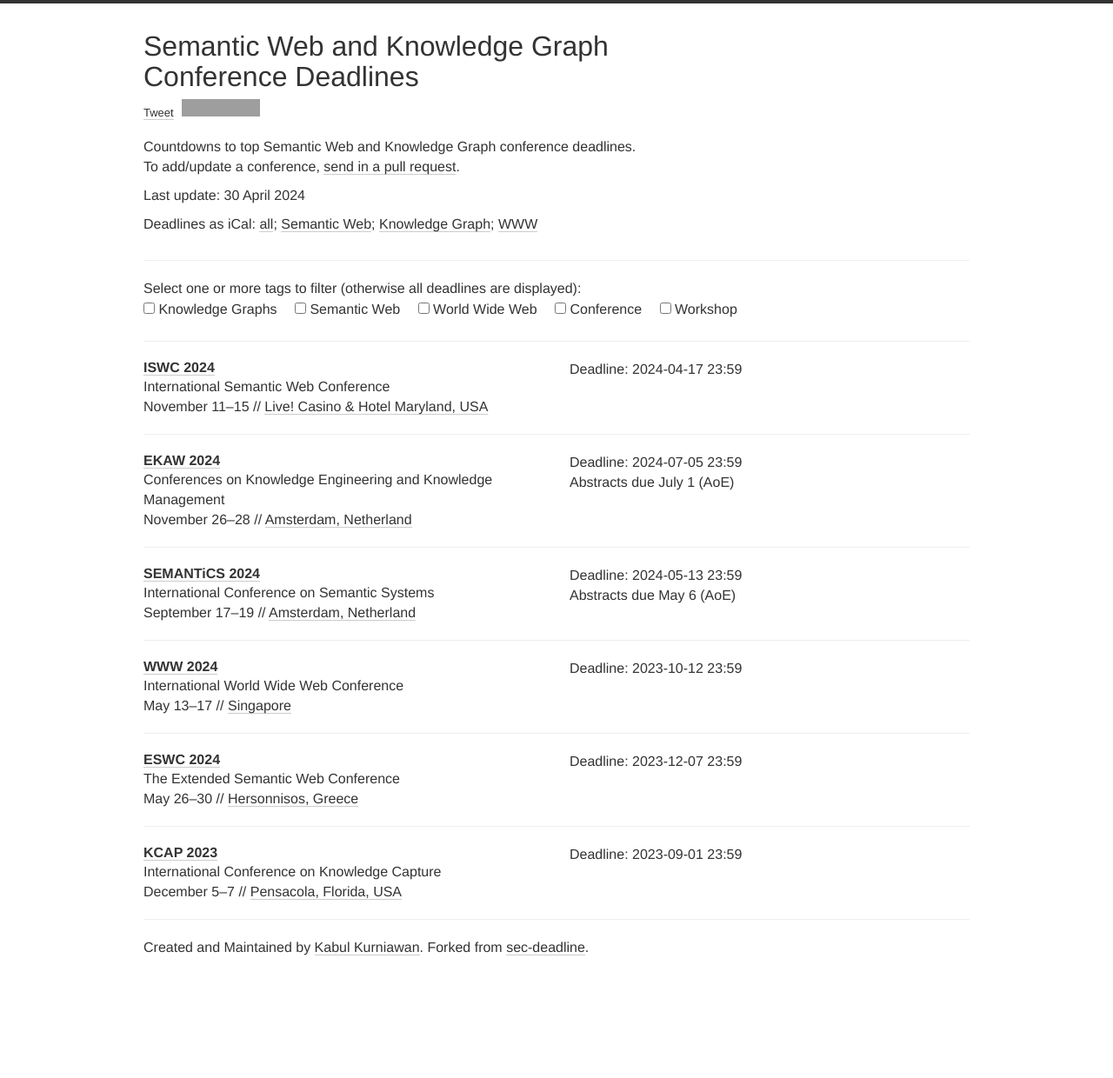
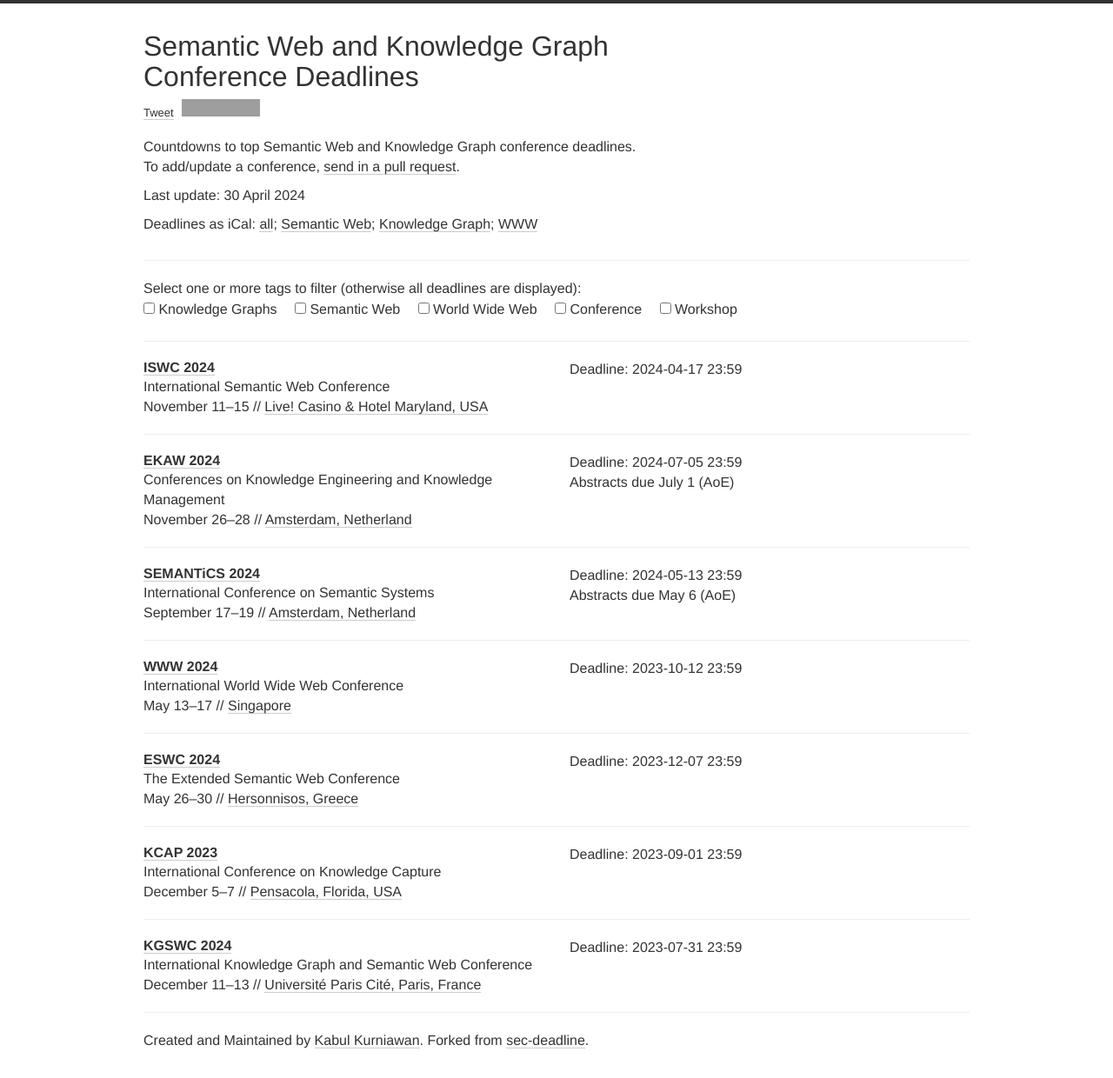
Before and after one commit to swc-deadlines/swc-deadlines.github.io, a Jekyll site: the page built from index.html, in a window 1280 px wide. Shown: the whole page at 87% size. Built offline with Jekyll 4.4.1, drawn with Linux system fonts in a browser that asks for light colours; nearby versions of some CDN libraries; comment, search, counter and statistics services are not loaded; before the commit the page ends 1133 px from its top, so only the background shows below that; grey boxes are pictures that could not be loaded.

Commit message:
add kgswc 2024 deadline

```diff
--- a/_data/conferences.yml
+++ b/_data/conferences.yml
@@ -64,3 +64,13 @@
   date: December 5-7
   place: Pensacola, Florida, USA
   tags: [KG, CONF]
+
+- name: KGSWC
+  description: International Knowledge Graph and Semantic Web Conference
+  year: 2024
+  date: "11 - 13 DEC"
+  link: https://www.kgswc.org/
+  deadline: ["2023-07-31 23:59"]
+  date: December 11-13
+  place: Université Paris Cité, Paris, France
+  tags: [KG, SW, CONF]
```
